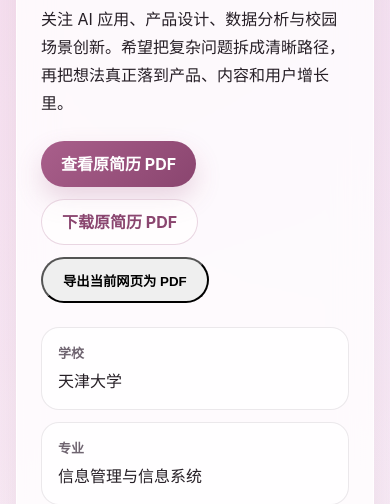
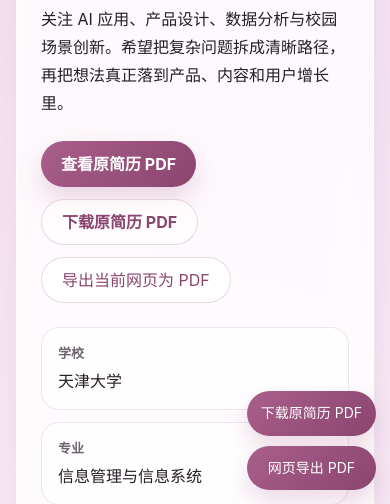
Before and after one commit to ling61611941-beep/ling61611941-beep.github.io, a plain HTML site: page index.html in a window 390 px wide. Shown: the part 340-844 px from the top of the page. Drawn offline with Linux system fonts and the light colour scheme.

Commit message:
Add styles for floating tools and print media
Add webpage export PDF styles

```diff
--- a/style.css
+++ b/style.css
@@ -381,3 +381,87 @@ h1 {
     height: 560px;
   }
 }
+.print-btn {
+  border: none;
+  cursor: pointer;
+  font: inherit;
+  background: rgba(255, 255, 255, 0.92);
+  color: var(--primary-dark);
+  border: 1px solid rgba(169, 95, 139, 0.25);
+}
+
+.floating-tools {
+  position: fixed;
+  right: 22px;
+  bottom: 22px;
+  display: flex;
+  flex-direction: column;
+  gap: 10px;
+  z-index: 99;
+}
+
+.floating-tools a,
+.floating-tools button {
+  border: none;
+  text-decoration: none;
+  padding: 12px 18px;
+  border-radius: 999px;
+  background: linear-gradient(135deg, var(--primary), var(--primary-dark));
+  color: #fff;
+  font-weight: 700;
+  box-shadow: 0 12px 24px rgba(169, 95, 139, 0.22);
+  cursor: pointer;
+  font: inherit;
+}
+
+.floating-tools a:hover,
+.floating-tools button:hover {
+  opacity: 0.95;
+  transform: translateY(-1px);
+}
+
+@media print {
+  .site-header,
+  .hero-actions,
+  .resume-actions,
+  .floating-tools,
+  iframe {
+    display: none !important;
+  }
+
+  body {
+    background: #fff !important;
+  }
+
+  .hero-text,
+  .hero-card,
+  .card {
+    background: #fff !important;
+    box-shadow: none !important;
+    border: 1px solid #ddd !important;
+    backdrop-filter: none !important;
+  }
+
+  .wrap {
+    width: 100% !important;
+    max-width: 100% !important;
+  }
+
+  a {
+    color: #000 !important;
+    text-decoration: none !important;
+  }
+}
+
+@media (max-width: 768px) {
+  .floating-tools {
+    right: 14px;
+    bottom: 14px;
+  }
+
+  .floating-tools a,
+  .floating-tools button {
+    font-size: 14px;
+    padding: 10px 14px;
+  }
+}
```
